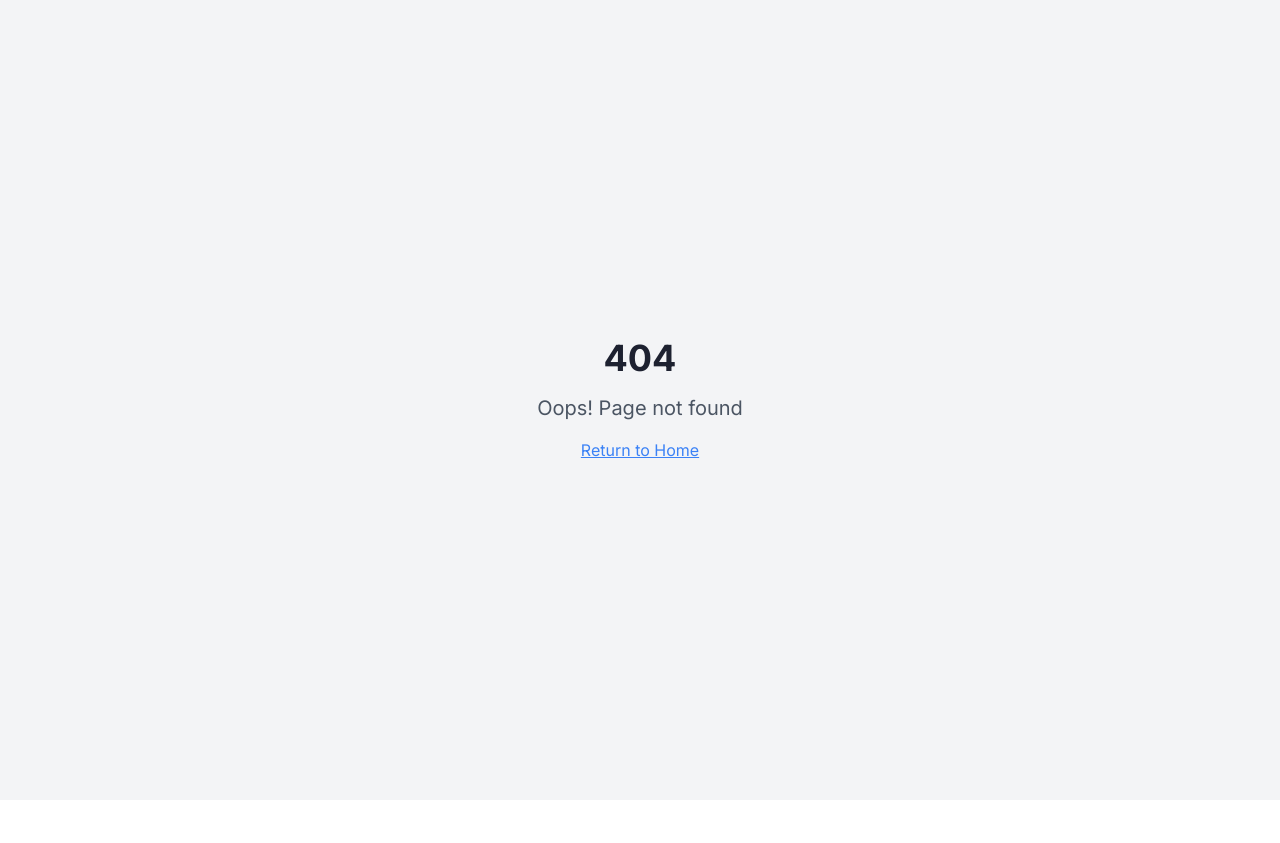
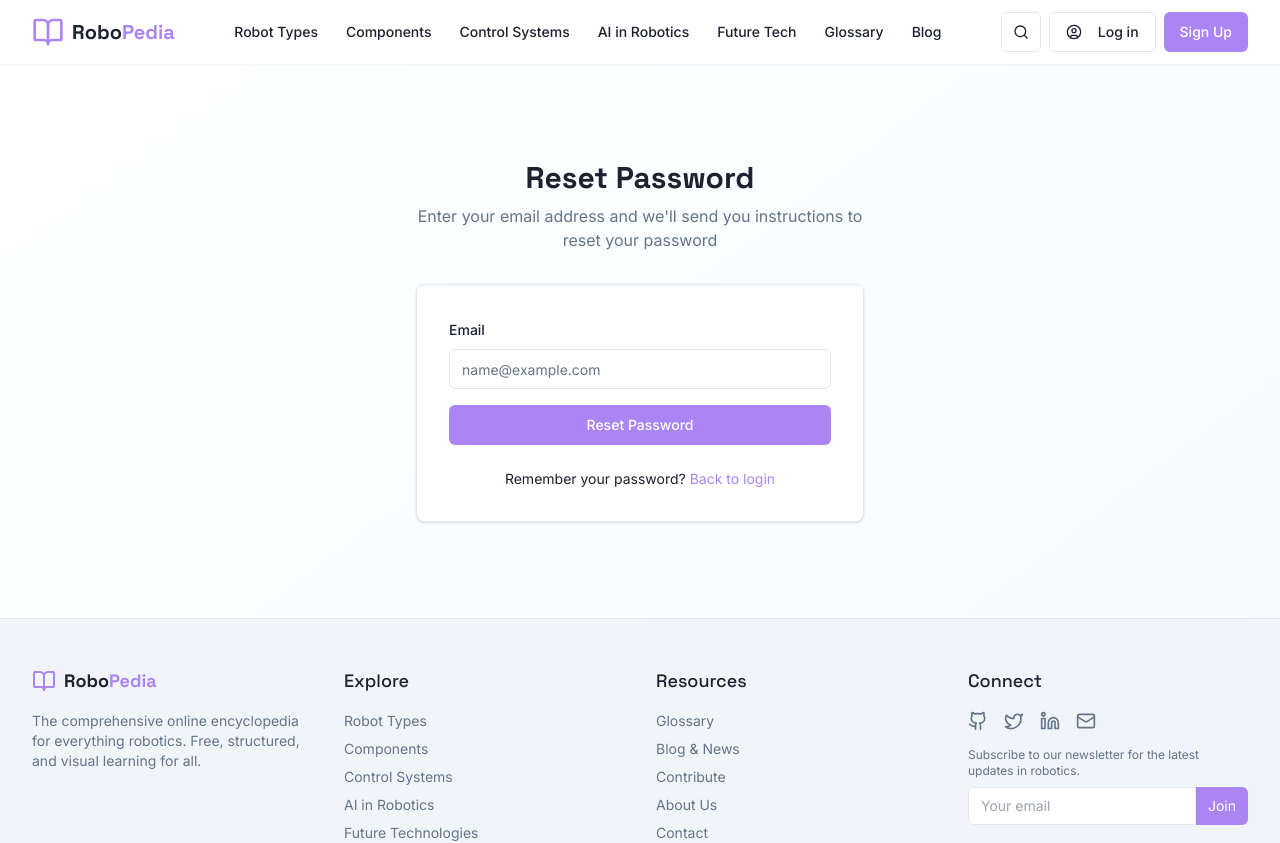
Before and after one commit to MitankshGosalia/robo-pedia-nexus, a React (Vite) app: page /forgot-password in a window 1280 px wide. Before the commit this address had no page. Shown: the top 843 px of the page. Before the commit the page ends 800 px from the top, so only its background shows below. Built offline with nearby package versions, Linux system fonts and the light colour scheme.

Commit message:
Fix: Implement login and forgot password features
Implement login functionality and add a forgot password page. Address database connection and user authentication issues.

```diff
--- a/src/App.tsx
+++ b/src/App.tsx
@@ -8,6 +8,7 @@ import HomePage from "./pages/HomePage";
 import NotFound from "./pages/NotFound";
 import LoginPage from "./pages/auth/LoginPage";
 import RegisterPage from "./pages/auth/RegisterPage";
+import ForgotPasswordPage from "./pages/auth/ForgotPasswordPage";
 import RobotTypesPage from "./pages/topics/RobotTypesPage";
 import ComponentsPage from "./pages/topics/ComponentsPage";
 import DashboardPage from "./pages/dashboard/DashboardPage";
@@ -41,6 +42,7 @@ const App = () => (
           <Route path="/profile" element={<ProfilePage />} />
           <Route path="/login" element={<LoginPage />} />
           <Route path="/register" element={<RegisterPage />} />
+          <Route path="/forgot-password" element={<ForgotPasswordPage />} />
           <Route path="*" element={<NotFound />} />
         </Routes>
       </BrowserRouter>
--- a/src/components/layout/Navbar.tsx
+++ b/src/components/layout/Navbar.tsx
@@ -1,6 +1,6 @@
 
-import { useState } from "react";
-import { Link, useLocation } from "react-router-dom";
+import { useState, useEffect } from "react";
+import { Link, useLocation, useNavigate } from "react-router-dom";
 import { Button } from "@/components/ui/button";
 import {
   MenuIcon,
@@ -9,16 +9,29 @@ import {
   Search,
   UserCircle,
   LayoutDashboard,
+  LogOut,
 } from "lucide-react";
+import { toast } from "sonner";
 
 const Navbar = () => {
   const [isMenuOpen, setIsMenuOpen] = useState(false);
   const location = useLocation();
+  const navigate = useNavigate();
+  const [isLoggedIn, setIsLoggedIn] = useState(false);
 
-  // This is a placeholder - in real app would come from auth context
-  const isLoggedIn = location.pathname.includes('/dashboard') ||
-                     location.pathname === '/login' ||
-                     location.pathname === '/register';
+  // Check login status when component mounts and when location changes
+  useEffect(() => {
+    const loginStatus = localStorage.getItem("isLoggedIn") === "true";
+    setIsLoggedIn(loginStatus);
+  }, [location]);
+
+  const handleLogout = () => {
+    localStorage.removeItem("isLoggedIn");
+    localStorage.removeItem("userName");
+    setIsLoggedIn(false);
+    toast.success("Logged out successfully");
+    navigate("/");
+  };
 
   return (
     <nav className="bg-white dark:bg-robotics-background sticky top-0 z-50 shadow-sm">
@@ -78,6 +91,9 @@ const Navbar = () => {
                     <UserCircle className="h-4 w-4" />
                   </Button>
                 </Link>
+                <Button variant="outline" size="icon" onClick={handleLogout}>
+                  <LogOut className="h-4 w-4" />
+                </Button>
               </>
             ) : (
               <>
@@ -177,6 +193,15 @@ const Navbar = () => {
                 >
                   Profile
                 </Link>
+                <button
+                  className="block w-full text-left px-3 py-2 rounded-md text-base font-medium hover:bg-muted"
+                  onClick={() => {
+                    handleLogout();
+                    setIsMenuOpen(false);
+                  }}
+                >
+                  Log Out
+                </button>
               </>
             ) : (
               <div className="pt-4 pb-3 border-t border-muted">
--- /dev/null
+++ b/src/pages/auth/ForgotPasswordPage.tsx
@@ -0,0 +1,80 @@
+
+import { useState } from "react";
+import { Link } from "react-router-dom";
+import { Button } from "@/components/ui/button";
+import { Input } from "@/components/ui/input";
+import Layout from "@/components/layout/Layout";
+import { toast } from "sonner";
+
+const ForgotPasswordPage = () => {
+  const [email, setEmail] = useState("");
+  const [isSubmitting, setIsSubmitting] = useState(false);
+
+  const handleSubmit = (e: React.FormEvent) => {
+    e.preventDefault();
+    setIsSubmitting(true);
+
+    // In a real app, this would connect to an auth service
+    console.log("Reset password requested for:", email);
+
+    // Simulate API call
+    setTimeout(() => {
+      setIsSubmitting(false);
+      toast.success("Password reset instructions sent to your email");
+      setEmail("");
+    }, 1000);
+  };
+
+  return (
+    <Layout>
+      <div className="container mx-auto px-4 py-16 md:py-24">
+        <div className="max-w-md mx-auto">
+          <div className="text-center mb-8">
+            <h1 className="font-display text-3xl font-bold mb-2">Reset Password</h1>
+            <p className="text-muted-foreground">
+              Enter your email address and we'll send you instructions to reset your password
+            </p>
+          </div>
+
+          <div className="bg-card border border-border rounded-lg p-8 shadow">
+            <form onSubmit={handleSubmit} className="space-y-4">
+              <div className="space-y-2">
+                <label htmlFor="email" className="text-sm font-medium">
+                  Email
+                </label>
+                <Input
+                  id="email"
+                  type="email"
+                  value={email}
+                  onChange={(e) => setEmail(e.target.value)}
+                  placeholder="name@example.com"
+                  required
+                  disabled={isSubmitting}
+                />
+              </div>
+
+              <Button
+                type="submit"
+                className="w-full bg-primary"
+                disabled={isSubmitting}
+              >
+                {isSubmitting ? "Sending..." : "Reset Password"}
+              </Button>
+            </form>
+
+            <div className="mt-6 text-center text-sm">
+              <p>
+                Remember your password?{" "}
+                <Link to="/login" className="text-primary hover:underline">
+                  Back to login
+                </Link>
+              </p>
+            </div>
+          </div>
+        </div>
+      </div>
+    </Layout>
+  );
+};
+
+export default ForgotPasswordPage;
--- a/src/pages/auth/LoginPage.tsx
+++ b/src/pages/auth/LoginPage.tsx
@@ -1,18 +1,37 @@
 
 import { useState } from "react";
-import { Link } from "react-router-dom";
+import { Link, useNavigate } from "react-router-dom";
 import { Button } from "@/components/ui/button";
 import { Input } from "@/components/ui/input";
 import Layout from "@/components/layout/Layout";
+import { toast } from "sonner";
 
 const LoginPage = () => {
   const [email, setEmail] = useState("");
   const [password, setPassword] = useState("");
+  const [isLoading, setIsLoading] = useState(false);
+  const navigate = useNavigate();
 
   const handleSubmit = (e: React.FormEvent) => {
     e.preventDefault();
+    setIsLoading(true);
     console.log("Login attempt with:", { email, password });
-    // Here you would add actual authentication logic
+
+    // This is a mock login - in a real app, this would connect to your auth service
+    setTimeout(() => {
+      // Mock validation (in a real app, this would check against a database)
+      if (email === "demo@example.com" && password === "password") {
+        toast.success("Login successful!");
+        // Store some user info in localStorage to simulate authenticated state
+        localStorage.setItem("isLoggedIn", "true");
+        localStorage.setItem("userName", "Demo User");
+        // Redirect to dashboard after successful login
+        navigate("/dashboard");
+      } else {
+        toast.error("Invalid email or password");
+      }
+      setIsLoading(false);
+    }, 1000);
   };
 
   return (
@@ -39,6 +58,7 @@ const LoginPage = () => {
                   onChange={(e) => setEmail(e.target.value)}
                   placeholder="name@example.com"
                   required
+                  disabled={isLoading}
                 />
               </div>
 
@@ -58,11 +78,16 @@ const LoginPage = () => {
                   onChange={(e) => setPassword(e.target.value)}
                   placeholder="••••••••"
                   required
+                  disabled={isLoading}
                 />
               </div>
 
-              <Button type="submit" className="w-full bg-primary">
-                Sign in
+              <Button
+                type="submit"
+                className="w-full bg-primary"
+                disabled={isLoading}
+              >
+                {isLoading ? "Signing in..." : "Sign in"}
               </Button>
             </form>
 
@@ -74,6 +99,15 @@ const LoginPage = () => {
                 </Link>
               </p>
             </div>
+
+            {/* Demo credentials info box */}
+            <div className="mt-6 p-3 bg-primary/5 border border-primary/10 rounded-md">
+              <p className="text-sm text-center">
+                <strong>Demo credentials:</strong><br/>
+                Email: demo@example.com<br/>
+                Password: password
+              </p>
+            </div>
           </div>
         </div>
       </div>
--- a/src/pages/auth/RegisterPage.tsx
+++ b/src/pages/auth/RegisterPage.tsx
@@ -1,21 +1,35 @@
 
 import { useState } from "react";
-import { Link } from "react-router-dom";
+import { Link, useNavigate } from "react-router-dom";
 import { Button } from "@/components/ui/button";
 import { Input } from "@/components/ui/input";
 import { Checkbox } from "@/components/ui/checkbox";
 import Layout from "@/components/layout/Layout";
+import { toast } from "sonner";
 
 const RegisterPage = () => {
   const [name, setName] = useState("");
   const [email, setEmail] = useState("");
   const [password, setPassword] = useState("");
   const [agreedToTerms, setAgreedToTerms] = useState(false);
+  const [isLoading, setIsLoading] = useState(false);
+  const navigate = useNavigate();
 
   const handleSubmit = (e: React.FormEvent) => {
     e.preventDefault();
+    setIsLoading(true);
     console.log("Register attempt with:", { name, email, password, agreedToTerms });
-    // Here you would add actual registration logic
+
+    // This is a mock registration - in a real app, this would connect to your auth service
+    setTimeout(() => {
+      toast.success("Account created successfully!");
+      // Store user info in localStorage to simulate authenticated state
+      localStorage.setItem("isLoggedIn", "true");
+      localStorage.setItem("userName", name);
+      // Redirect to dashboard after successful registration
+      navigate("/dashboard");
+      setIsLoading(false);
+    }, 1000);
   };
 
   return (
@@ -42,6 +56,7 @@ const RegisterPage = () => {
                   onChange={(e) => setName(e.target.value)}
                   placeholder="John Doe"
                   required
+                  disabled={isLoading}
                 />
               </div>
 
@@ -56,6 +71,7 @@ const RegisterPage = () => {
                   onChange={(e) => setEmail(e.target.value)}
                   placeholder="name@example.com"
                   required
+                  disabled={isLoading}
                 />
               </div>
 
@@ -70,6 +86,7 @@ const RegisterPage = () => {
                   onChange={(e) => setPassword(e.target.value)}
                   placeholder="••••••••"
                   required
+                  disabled={isLoading}
                 />
               </div>
 
@@ -78,6 +95,7 @@ const RegisterPage = () => {
                   id="terms"
                   checked={agreedToTerms}
                   onCheckedChange={(checked) => setAgreedToTerms(checked === true)}
+                  disabled={isLoading}
                 />
                 <label
                   htmlFor="terms"
@@ -98,9 +116,9 @@ const RegisterPage = () => {
               <Button
                 type="submit"
                 className="w-full bg-primary"
-                disabled={!agreedToTerms}
+                disabled={!agreedToTerms || isLoading}
               >
-                Create account
+                {isLoading ? "Creating account..." : "Create account"}
               </Button>
             </form>
 
```
